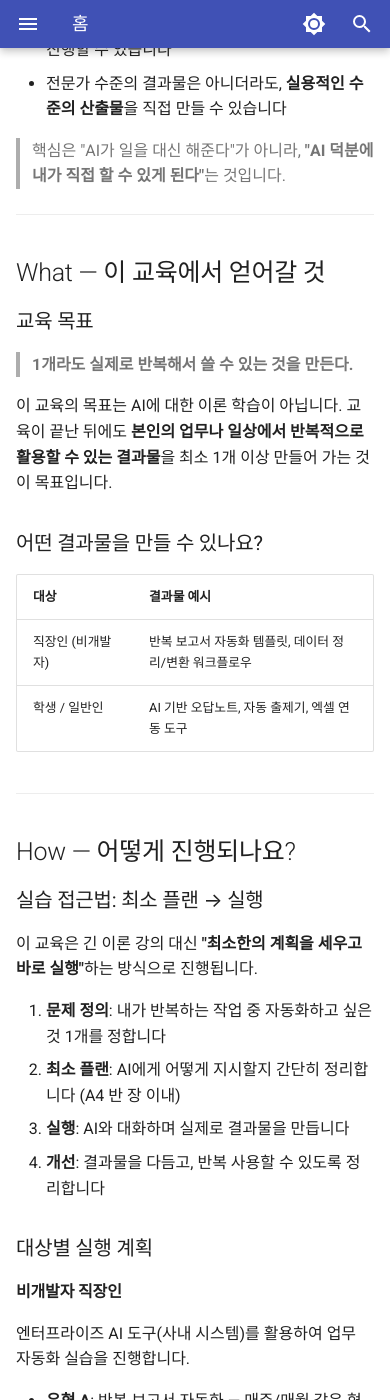
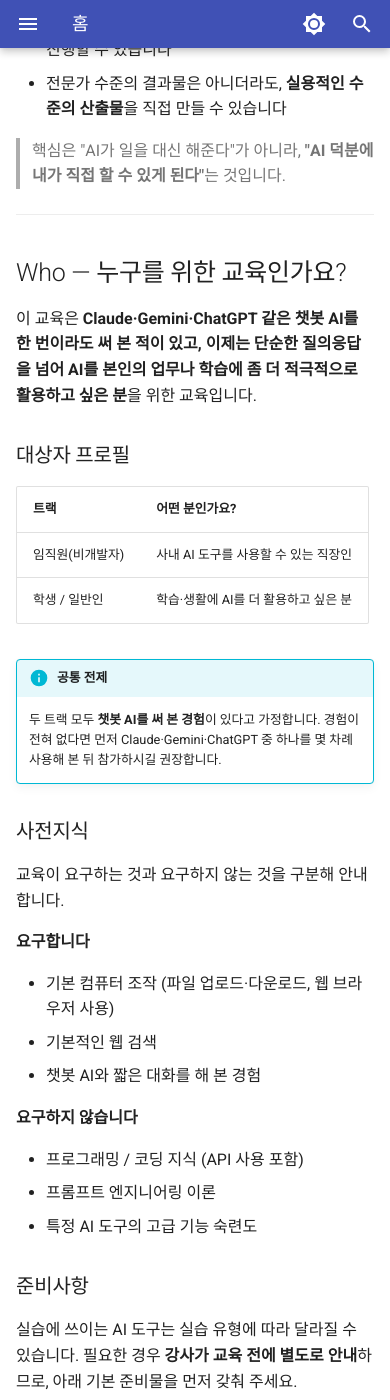
Before and after one commit to scroogy-dev/ai-onboarding, an MkDocs documentation site: the page built from docs/index.md, in a window 390 px wide and 1400 px high, scrolled down 840 px. Built offline with MkDocs 1.6.1 and Material for MkDocs 9.7.7, drawn with Linux system fonts in a browser that asks for light colours; some of the changed text lies outside the part shown.

Commit message:
docs: 교육 대상자·사전지식·준비사항 보강 (#5)
- index.md에 Who 섹션 신설 (대상자 프로필 / 사전지식 / 준비사항)
  Why 뒤·What 앞에 배치해 "왜 → 누구 → 무엇 → 어떻게" 흐름 구성
- 챗봇 AI 사용 경험을 공통 전제로 명시, Claude Pro 요금제를
  Cowork·Code 사용을 위한 필수 항목으로 안내
- 사전지식은 행 단위 페어링 오해를 피해 두 그룹의 불릿 리스트로 정리
- 대상자 표기를 "임직원(비개발자)"로 통일 (기존 "직장인/비개발자
  직장인" 혼재 정리)
- operation-guide.md 사전설문·그룹핑·D-1 체크리스트를 위 전제와
  정합성 맞추고 가상 데이터 준비 주체를 강사로 명시
- security-guide.md "비식별 처리" 용어를 "개인정보 가리고 입력하기"로
  일관화하고 학생·일반인 트랙도 동일 원칙 적용
- 슬라이드 스텝 카드에서 strong이 인라인이라 제목과 본문이 붙어
  보이던 문제 수정 (display: block)

```diff
--- a/docs/assets/css/reveal-override.css
+++ b/docs/assets/css/reveal-override.css
@@ -428,8 +428,10 @@ h2.rv-slide__title::after {
   line-height: 1;
 }
 .rv-step-list > li strong {
+  display: block;
   color: #e2e8f0;
   font-size: 1.05rem;
+  margin-bottom: 0.25rem;
 }
 /* 항목 사이 화살표 */
 .rv-step-list > li + li {
--- a/docs/index.md
+++ b/docs/index.md
@@ -26,6 +26,55 @@
 
 ---
 
+## Who — 누구를 위한 교육인가요?
+
+이 교육은 **Claude·Gemini·ChatGPT 같은 챗봇 AI를 한 번이라도 써 본 적이 있고, 이제는 단순한 질의응답을 넘어 AI를 본인의 업무나 학습에 좀 더 적극적으로 활용하고 싶은 분**을 위한 교육입니다.
+
+### 대상자 프로필
+
+| 트랙 | 어떤 분인가요? |
+|------|--------------|
+| 임직원(비개발자) | 사내 AI 도구를 사용할 수 있는 직장인 |
+| 학생 / 일반인 | 학습·생활에 AI를 더 활용하고 싶은 분 |
+
+!!! info "공통 전제"
+    두 트랙 모두 **챗봇 AI를 써 본 경험**이 있다고 가정합니다. 경험이 전혀 없다면 먼저 Claude·Gemini·ChatGPT 중 하나를 몇 차례 사용해 본 뒤 참가하시길 권장합니다.
+
+### 사전지식
+
+교육이 요구하는 것과 요구하지 않는 것을 구분해 안내합니다.
+
+**요구합니다**
+
+- 기본 컴퓨터 조작 (파일 업로드·다운로드, 웹 브라우저 사용)
+- 기본적인 웹 검색
+- 챗봇 AI와 짧은 대화를 해 본 경험
+
+**요구하지 않습니다**
+
+- 프로그래밍 / 코딩 지식 (API 사용 포함)
+- 프롬프트 엔지니어링 이론
+- 특정 AI 도구의 고급 기능 숙련도
+
+### 준비사항 { #preparation }
+
+실습에 쓰이는 AI 도구는 실습 유형에 따라 달라질 수 있습니다. 필요한 경우 **강사가 교육 전에 별도로 안내**하므로, 아래 기본 준비물을 먼저 갖춰 주세요.
+
+#### 참가자가 준비할 것
+
+- [ ] 개인 노트북 (웹 브라우저가 원활히 동작하는 환경)
+- [ ] 본인이 반복하는 업무·학습 작업 **1개 아이디어** (실습 주제로 사용)
+- [ ] **Claude 계정 (Pro 이상 요금제 필수)** — 대부분의 실습은 Claude에서 진행되며, **Claude Cowork·Claude Code 사용을 위해 Pro 이상 요금제가 반드시 필요합니다**
+- [ ] (선택) **Gemini 계정** — Gemini Gems를 활용하는 실습 유형에서만 필요합니다. 해당 실습 전에 별도 안내가 있습니다.
+- [ ] (임직원 트랙) 사내 AI 도구 로그인 사전 확인 — 교육 시작 전에 강사가 안내합니다
+
+#### 강사가 준비합니다 (참가자는 신경 쓰지 않아도 됩니다)
+
+- 실습용 **가상 데이터** (개인정보가 포함되지 않은 샘플)
+- 실습 가이드 자료 및 진행 슬라이드
+
+---
+
 ## What — 이 교육에서 얻어갈 것
 
 ### 교육 목표
@@ -38,7 +87,7 @@
 
 | 대상 | 결과물 예시 |
 |------|------------|
-| 직장인 (비개발자) | 반복 보고서 자동화 템플릿, 데이터 정리/변환 워크플로우 |
+| 임직원(비개발자) | 반복 보고서 자동화 템플릿, 데이터 정리/변환 워크플로우 |
 | 학생 / 일반인 | AI 기반 오답노트, 자동 출제기, 엑셀 연동 도구 |
 
 ---
@@ -56,7 +105,7 @@
 
 ### 대상별 실행 계획
 
-#### 비개발자 직장인
+#### 임직원(비개발자)
 
 엔터프라이즈 AI 도구(사내 시스템)를 활용하여 업무 자동화 실습을 진행합니다.
 
@@ -67,8 +116,8 @@
 
 무료로 사용할 수 있는 AI 도구를 활용하여 학습과 생활에 도움이 되는 실습을 진행합니다.
 
+- **Claude 활용**: 엑셀 데이터 관리하기
 - **Gems 활용**: AI 오답노트 만들기, 자동 문제 출제기 만들기
-- **Cowork 활용**: 엑셀 연동으로 데이터 관리하기
 
 !!! info "실습 페이지 안내"
     각 실습의 상세 가이드는 준비 중이며, 별도 페이지로 제공될 예정입니다.
```
Also changed, not shown: .ai/90_issues/active/issue-0005/issue-0005-plan.md (added, +73 -0 lines), .ai/90_issues/active/issue-0005/issue-0005-spec.md (added, +57 -0 lines), .ai/90_issues/active/issue-0005/issue-0005-summary.md (added, +69 -0 lines), .ai/99_workspace/issue-0005-audit.md (added, +78 -0 lines), docs/operation-guide.md (+9 -5 lines), docs/security-guide.md (+4 -4 lines).
